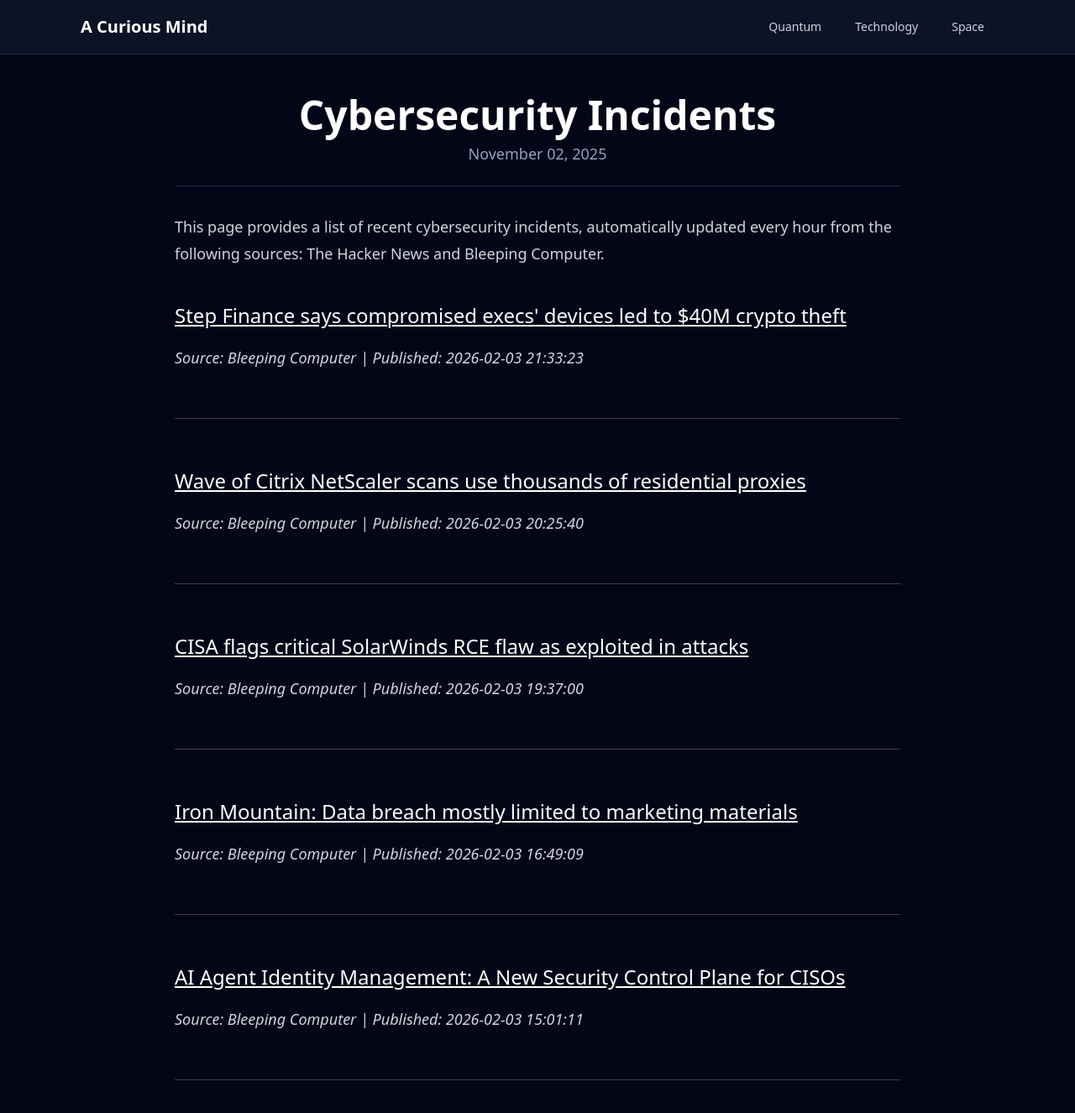
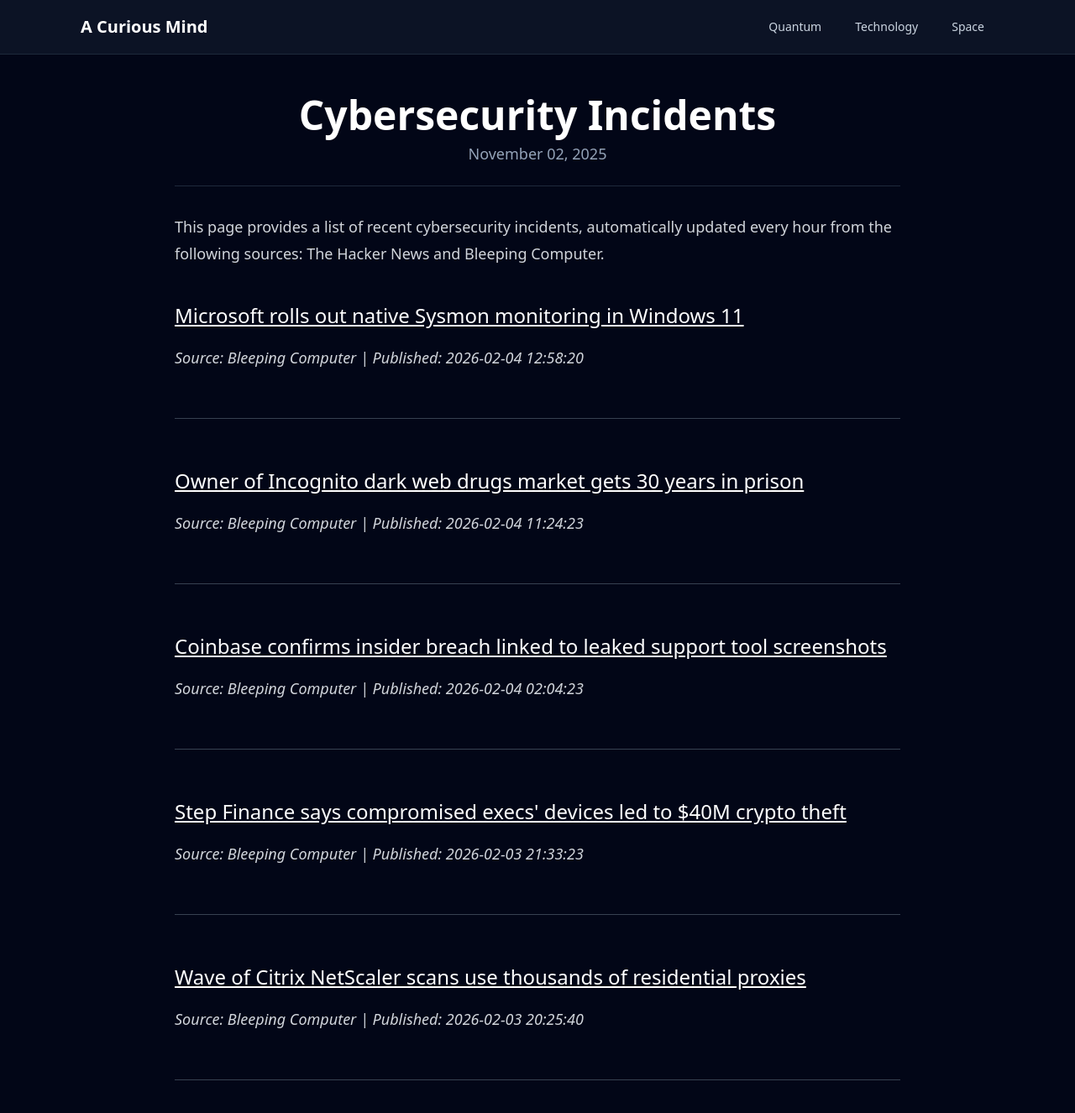
Before and after one commit to onehl7/onehl7.github.io, a Jekyll site: the page built from _posts/2025-11-02-cybersecurity-incidents.md, in a window 1280 px wide and 1400 px high. Shown: the top 1326 px of the window at 84% size. Built offline with Jekyll 4.4.1, drawn with Linux system fonts in a browser that asks for light colours; nearby versions of some CDN libraries.

Commit message:
Update news data

```diff
--- a/_data/news.json
+++ b/_data/news.json
@@ -1,4 +1,22 @@
 [
+  {
+    "source": "Bleeping Computer",
+    "title": "Microsoft rolls out native Sysmon monitoring in Windows 11",
+    "link": "https://www.bleepingcomputer.com/news/microsoft/microsoft-rolls-out-native-windows-11-sysmon-security-monitoring/",
+    "published": "2026-02-04 12:58:20"
+  },
+  {
+    "source": "Bleeping Computer",
+    "title": "Owner of Incognito dark web drugs market gets 30 years in prison",
+    "link": "https://www.bleepingcomputer.com/news/security/taiwanese-man-gets-30-years-for-operating-dark-web-drug-market/",
+    "published": "2026-02-04 11:24:23"
+  },
+  {
+    "source": "Bleeping Computer",
+    "title": "Coinbase confirms insider breach linked to leaked support tool screenshots",
+    "link": "https://www.bleepingcomputer.com/news/security/coinbase-confirms-insider-breach-linked-to-leaked-support-tool-screenshots/",
+    "published": "2026-02-04 02:04:23"
+  },
   {
     "source": "Bleeping Computer",
     "title": "Step Finance says compromised execs' devices led to $40M crypto theft",
@@ -10,23 +28,5 @@
     "title": "Wave of Citrix NetScaler scans use thousands of residential proxies",
     "link": "https://www.bleepingcomputer.com/news/security/wave-of-citrix-netscaler-scans-use-thousands-of-residential-proxies/",
     "published": "2026-02-03 20:25:40"
-  },
-  {
-    "source": "Bleeping Computer",
-    "title": "CISA flags critical SolarWinds RCE flaw as exploited in attacks",
-    "link": "https://www.bleepingcomputer.com/news/security/cisa-flags-critical-solarwinds-rce-flaw-as-actively-exploited/",
-    "published": "2026-02-03 19:37:00"
-  },
-  {
-    "source": "Bleeping Computer",
-    "title": "Iron Mountain: Data breach mostly limited to marketing materials",
-    "link": "https://www.bleepingcomputer.com/news/security/iron-mountain-data-breach-mostly-limited-to-marketing-materials/",
-    "published": "2026-02-03 16:49:09"
-  },
-  {
-    "source": "Bleeping Computer",
-    "title": "AI Agent Identity Management: A New Security Control Plane for CISOs",
-    "link": "https://www.bleepingcomputer.com/news/security/ai-agent-identity-management-a-new-security-control-plane-for-cisos/",
-    "published": "2026-02-03 15:01:11"
   }
 ]
```
